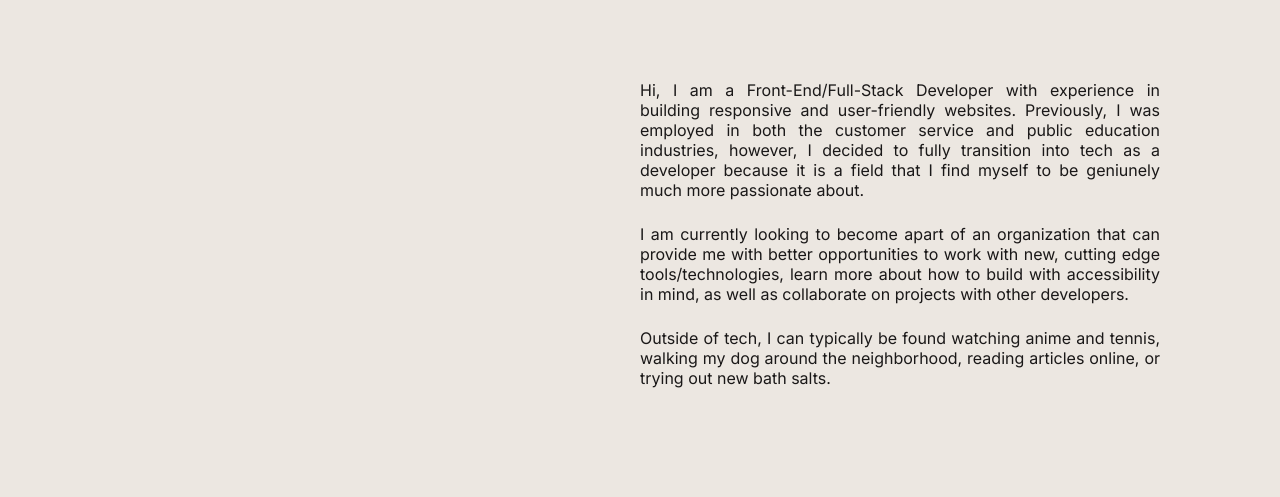
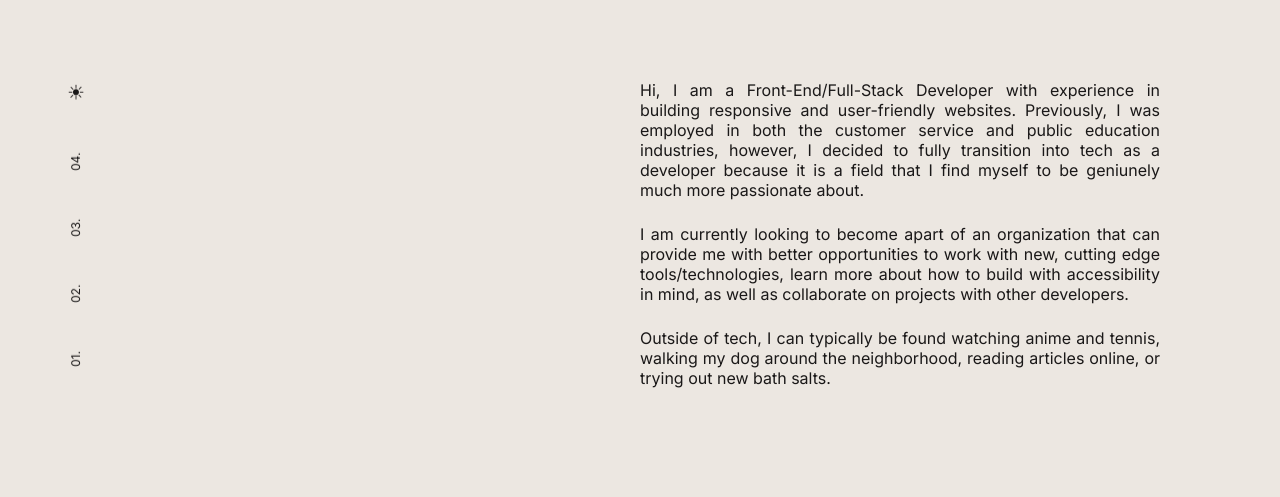
Before and after one commit to Bridgeot/Portfolio, a Next.js app: page / in a window 1280 px wide. Shown: the top 497 px of the page. Built offline with nearby package versions, Linux system fonts and the light colour scheme.

Commit message:
wip: import theme provider and navbar

```diff
--- a/src/app/layout.jsx
+++ b/src/app/layout.jsx
@@ -1,5 +1,7 @@
 import '@/styles/globals.css'
 import { Inter } from 'next/font/google'
+import { ThemeProvider } from '@/context/Context'
+import Navbar from '@/components/Navbar'
 
 const inter = Inter({ subsets: ['latin'] })
 
@@ -12,9 +14,12 @@ const RootLayout = ({ children }) => {
   return (
     <html lang='en'>
         <body className={inter.className}>
+          <ThemeProvider>
             <main className='app'>
+                <Navbar />
                 {children}
             </main>
+          </ThemeProvider>
         </body>
     </html>
   )
```
